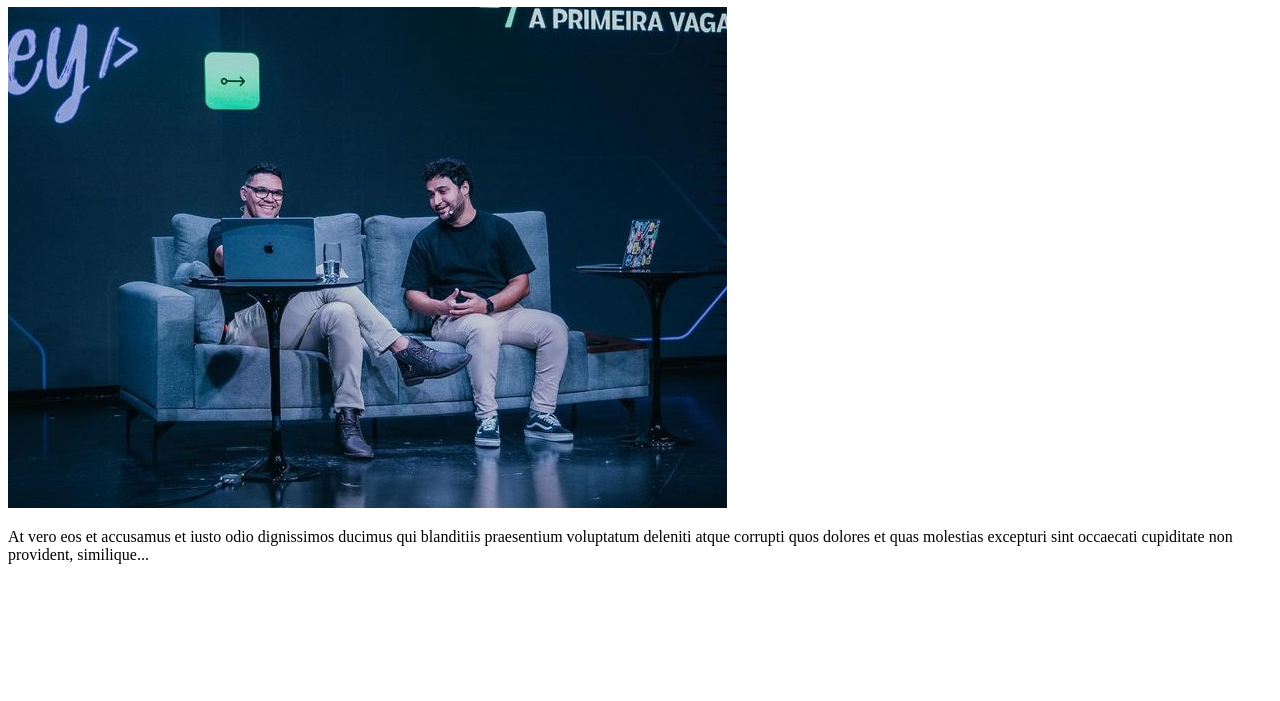
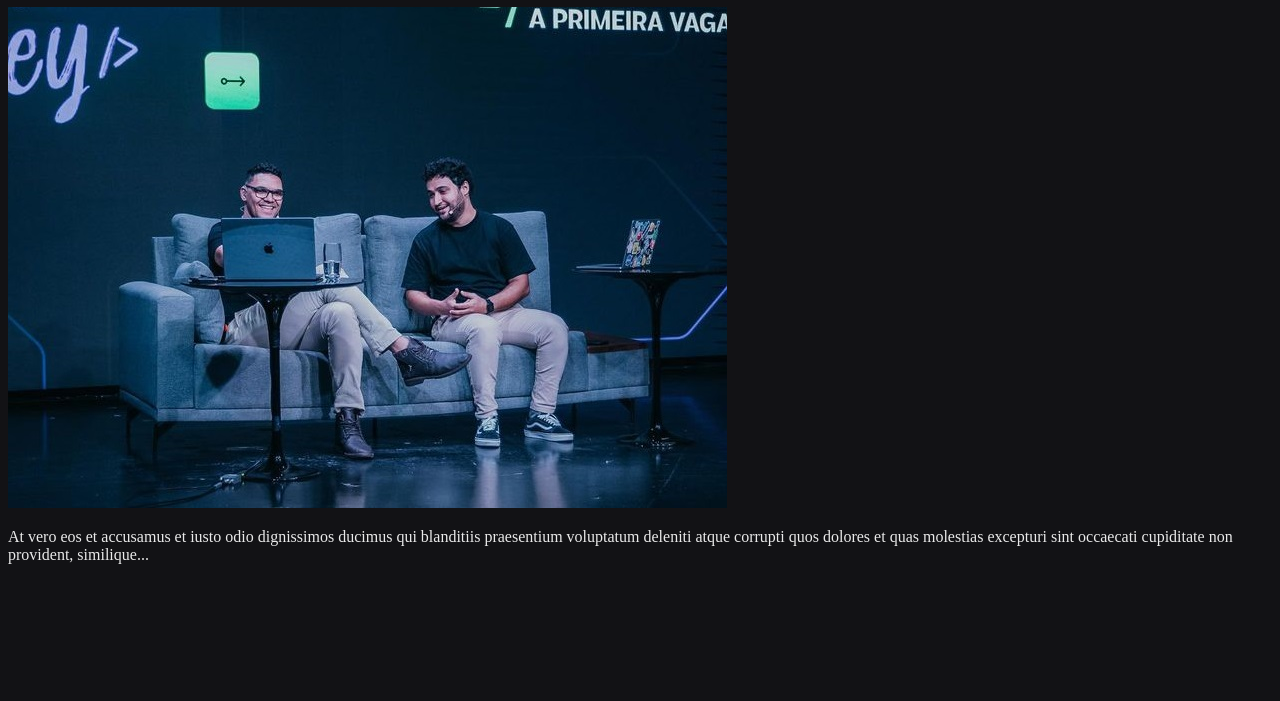
Before and after one commit to emanueltavecia/nlw-spacetime, a plain HTML site: page explorer/index.html in a window 1280 px wide. Shown: the part 99-800 px from the top of the page. Drawn offline with Linux system fonts and the light colour scheme.

Commit message:
add style.css

```diff
--- a/explorer/index.html
+++ b/explorer/index.html
@@ -5,6 +5,7 @@
 		<meta name="viewport" content="width=device-width, initial-scale=1.0" />
 		<title>NLW Spacetime - Explorer</title>
 		<link rel="shortcut icon" href="./assets/favicon.png" type="image/png" />
+		<link rel="stylesheet" href="style.css">
 	</head>
 	<body>
 		<div>
--- /dev/null
+++ b/explorer/style.css
@@ -0,0 +1,4 @@
+body {
+	background-color: #121215;
+	color: #eaeaea;
+}
```
